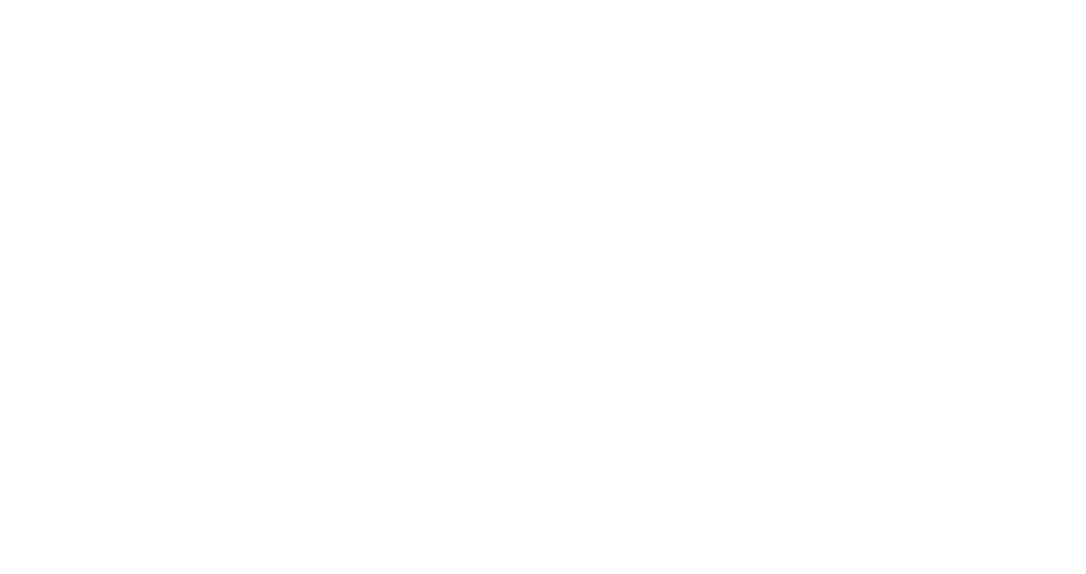
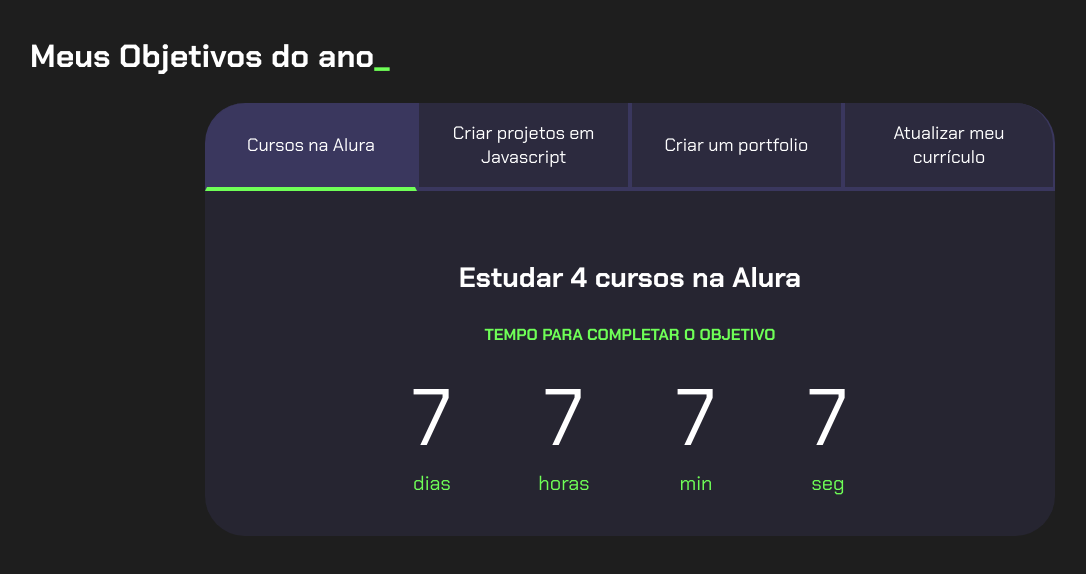
Before and after one commit to Thaispinheiro000/JavaScript, a plain HTML site: page index.html in a window 1280 px wide. Shown: the whole page, without its empty margins (10-1096 px from the left). Drawn offline with Linux system fonts and the light colour scheme.

Commit message:
Add files via upload

```diff
--- a/index.html
+++ b/index.html
@@ -0,0 +1,65 @@
+<!DOCTYPE html>
+<html lang="pt-br">
+
+<head>
+    <meta charset="UTF-8">
+    <meta name="viewport" content="width=device-width, initial-scale=1.0">
+    <title>Meus objetivos do ano</title>
+    <link rel="stylesheet" href="style.css">
+</head>
+
+<body>
+    <section class="conteudo-principal">
+        <h2 class="titulo-principal">Meus Objetivos do ano<span>_</span></h2>
+        <div class="conteudo">
+            <div class="botoes">
+                <button class="botao ativo">Cursos na Alura</button>
+                <button class="botao">Criar projetos em Javascript</button>
+                <button class="botao">Criar um portfolio</button>
+                <button class="botao">Atualizar meu currículo</button>
+            </div>
+            <div class="abas-textos">
+                <div class="aba-conteudo ativo">
+                    <h3 class="aba-conteudo-titulo-principal">Estudar 4 cursos na Alura</h3>
+                    <h4 class="aba-conteudo-titulo-secundario">Tempo para completar o objetivo</h4>
+                    <div class="contador">
+                        <div class="contador-digito">
+                            <p class="contador-digito-numero">7</p>
+                            <p class="contador-digito-texto">dias</p>
+                        </div>
+                        <div class="contador-digito">
+                            <p class="contador-digito-numero">7</p>
+                            <p class="contador-digito-texto">horas</p>
+                        </div>
+                        <div class="contador-digito">
+                            <p class="contador-digito-numero">7</p>
+                            <p class="contador-digito-texto">min</p>
+                        </div>
+                        <div class="contador-digito">
+                            <p class="contador-digito-numero">7</p>
+                            <p class="contador-digito-texto">seg</p>
+                        </div>
+                    </div>
+                </div>
+                <div class="aba-conteudo">
+                    <h3 class="aba-conteudo-titulo-principal">Criar 5 projetos em Javascript</h3>
+                    <h4 class="aba-conteudo-titulo-secundario">Tempo para completar o objetivo</h4>
+                    <div class="contador"></div>
+                </div>
+                <div class="aba-conteudo">
+                    <h3 class="aba-conteudo-titulo-principal">Criar um portfolio com os meus 3 melhores projetos</h3>
+                    <h4 class="aba-conteudo-titulo-secundario">Tempo para completar o objetivo</h4>
+                    <div class="contador"></div>
+                </div>
+                <div class="aba-conteudo">
+                    <h3 class="aba-conteudo-titulo-principal">Atualizar meu curriculo com os certificados da Alura</h3>
+                    <h4 class="aba-conteudo-titulo-secundario">Tempo para completar o objetivo</h4>
+                    <div class="contador"></div>
+                </div>
+            </div>
+        </div>
+    </section>
+    <script src="main.js"></script>
+</body>
+
+</html>
--- a/main.js
+++ b/main.js
@@ -1,8 +1,56 @@
 const botoes = document.querySelectorAll(".botao");
+const textos = document.querySelectorAll(".aba-conteudo");
 
-for(let i=0;i <botoes.length;i++){
-    botoes[i].onclick = function(){
+for (let i = 0; i < botoes.length; i++) {
+    botoes[i].onclick = function () {
+
+        for (let j = 0; j < botoes.length; j++) {
+            botoes[j].classList.remove("ativo");
+            textos[j].classList.remove("ativo");
+        }
+
         botoes[i].classList.add("ativo");
+        textos[i].classList.add("ativo");
     }
-    console.log();
 }
+
+const contadores = document.querySelectorAll(".contador");
+const tempoObjetivo1 = new Date("2020-10-05T00:00:00");
+const tempoObjetivo2 = new Date("2023-12-05T00:00:00");
+const tempoObjetivo3 = new Date("2023-12-30T00:00:00");
+const tempoObjetivo4 = new Date("2024-02-01T00:00:00");
+
+const tempos = [tempoObjetivo1,tempoObjetivo2,tempoObjetivo3,tempoObjetivo4];
+
+
+function calculaTempo(tempoObjetivo) {
+    let tempoAtual = new Date();
+    let tempoFinal = tempoObjetivo - tempoAtual;
+    let segundos = Math.floor(tempoFinal / 1000);
+    let minutos = Math.floor(segundos / 60);
+    let horas = Math.floor(minutos / 60);
+    let dias = Math.floor(horas / 24);
+
+    segundos %= 60;
+    minutos %= 60;
+    horas %= 24;
+    if (tempoFinal > 0){
+        return dias + " dias " + horas + " horas " + minutos + " minutos " + segundos + " segundos";
+    } else {
+        return "Prazo Finalizado";
+    }
+}
+
+function atualizaCronometro(){
+
+    for (let i=0; i<contadores.length;i++){
+        contadores[i].textContent = calculaTempo(tempos[i]);
+    }
+}
+
+function comecaCronometro(){
+    atualizaCronometro();
+    setInterval(atualizaCronometro,1000);
+}
+
+//comecaCronometro();
--- a/style.css
+++ b/style.css
@@ -36,8 +36,9 @@ body {
     color: var(--verde);
 }
 
-.botao{
-  font-family: "Crakra Petch", sans-serif;
+
+.botao {
+    font-family: 'Chakra Petch', sans-serif;
     background-color: var(--botao-inativo);
     color: var(--branco);
     display: flex;
@@ -47,10 +48,9 @@ body {
     align-items: center;
     width: 100%;
     border-bottom: 4px solid var(--botao-ativo);
-  border-left: 4px solid var(--botao-ativo);
+    border-left: 2px solid var(--botao-ativo);
     border-right: 2px solid var(--botao-ativo);
     border-top: none;
-
 }
 
 .botao:first-child {
@@ -61,18 +61,67 @@ body {
     display: block;
 }
 
-.ativo{
+.botao.ativo{
     background-color: var(--botao-ativo);
     border-bottom: 4px solid var(--verde);
+}
+
+.abas-textos{
+    background-color: var(--texto-fundo);
+    padding: 40px;
+    border-radius: 0 0 40px 40px;
+}
+.aba-conteudo.ativo{
+    display:block;
+}
+
+.aba-conteudo{
+    display: none;
+}
+
+.aba-conteudo-titulo-principal{
+    font-size: 28px;
+    text-align: center;
+}
+.aba-conteudo-titulo-secundario{
+    text-align: center;
+    color: var(--verde);
+    text-transform: uppercase;
+}
+
+.contador{
+    display:flex;
+    justify-content: center;
+    flex-wrap: wrap;
+}
+.contador-digito{
+    padding: 0 16px;
+    text-align: center;
+    min-width: 100px;
+}
+
+.contador-digito-numero{
+    font-size: 80px;
+    margin: 0;
+
+}
+
+.contador-digito-texto{
+    color: var(--verde);
+    font-size: 20px;
+    margin: 0;
+
 }
 
 @media screen and (min-width: 768px) {
     .botoes {
         display: flex;
     }
+
     .botao:first-child {
         border-radius: 40px 0 0 0;
     }
+
     .botao:last-child {
         border-radius: 0 40px 0 0;
     }
```
Lines whose indentation alone changed are shown as unchanged.
